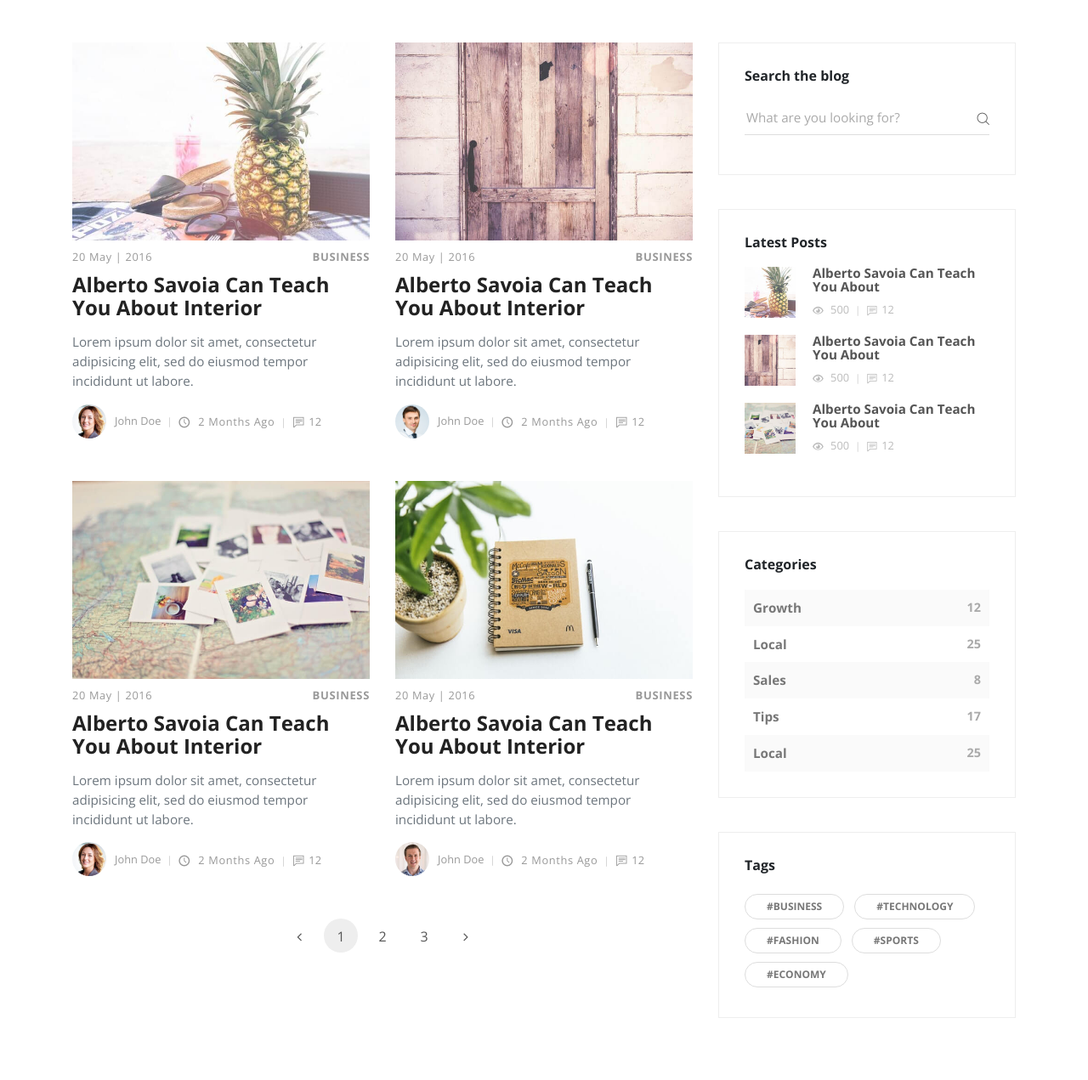
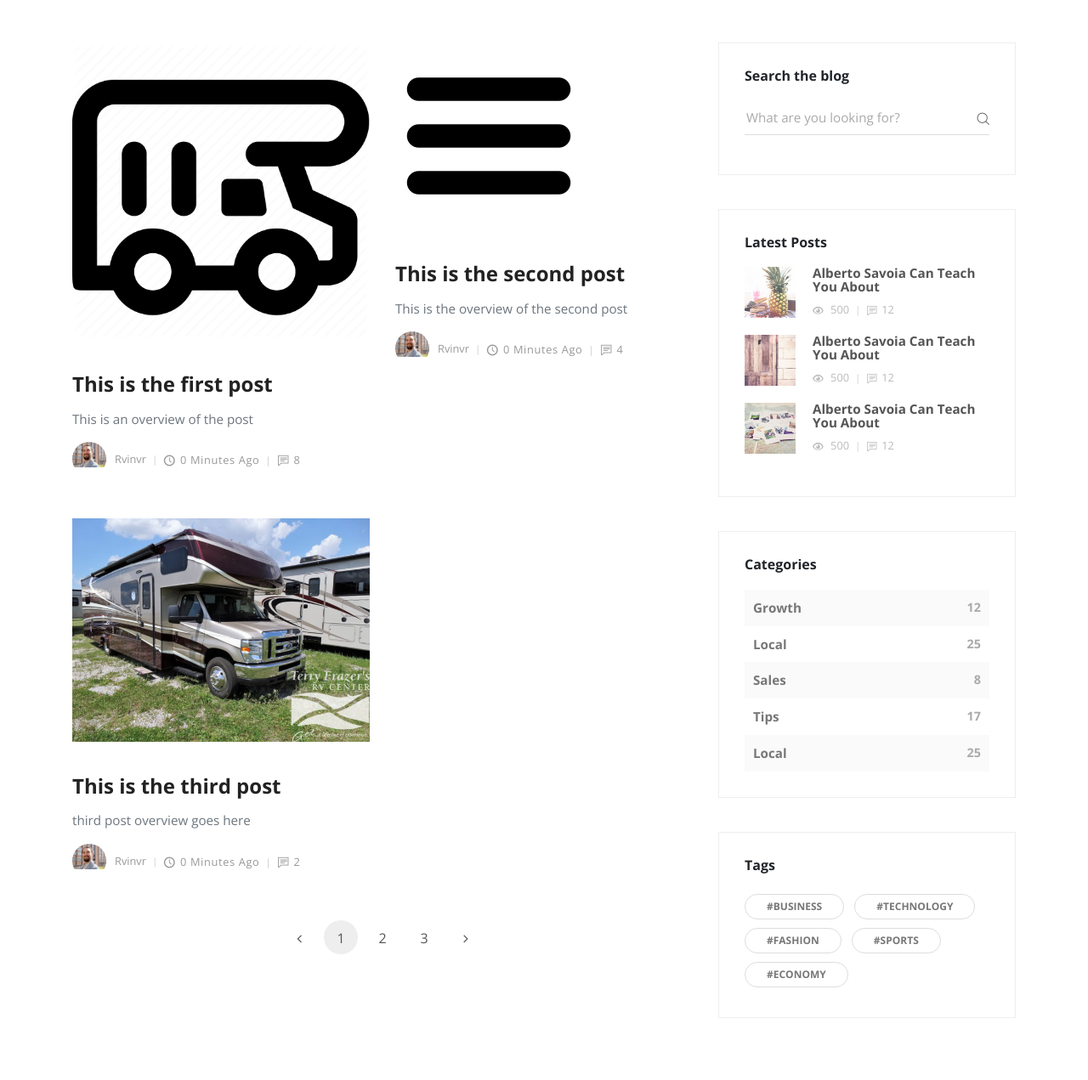
Before and after one commit to cameron-bret/RVinVR, a Django app: page /blog/ in a window 1280 px wide. Shown: the part 81-1352 px from the top of the page at 85% size. Run offline with Django 3.2, Linux system fonts and the light colour scheme; data comes from the database, SQL or seed files in the repository; some libraries are stand-ins or nearby versions.

Commit message:
updated fields on postlist to pull from database

```diff
--- a/src/posts/views.py
+++ b/src/posts/views.py
@@ -19,7 +19,11 @@ def index(request):
   return render(request, 'index.html', context)
 
 def blog(request):
-  return render(request, 'blog.html', {})
+  post_list = Post.objects.all()
+  context = {
+    'post_list': post_list
+  }
+  return render(request, 'blog.html', context)
 
 def post(request):
   return render(request, 'post.html', {})
--- a/src/templates/blog.html
+++ b/src/templates/blog.html
@@ -10,77 +10,29 @@
           <div class="container">
             <div class="row">
               <!-- post -->
+              {% for post in post_list %}
               <div class="post col-xl-6">
-                <div class="post-thumbnail"><a href="post.html"><img src="{% static 'img/blog-post-1.jpeg' %}" alt="..." class="img-fluid"></a></div>
+                <div class="post-thumbnail"><a href="post.html"><img src="{{ post.thumbnail.url }}" alt="..." class="img-fluid"></a></div>
                 <div class="post-details">
                   <div class="post-meta d-flex justify-content-between">
-                    <div class="date meta-last">20 May | 2016</div>
-                    <div class="category"><a href="#">Business</a></div>
+                    <!-- <div class="date meta-last">20 May | 2016</div> -->
+                    {% for cat in post.categories.all %}
+                    <div class="category"><a href="#"></a></div>
+                    {% endfor %}
                   </div><a href="post.html">
-                    <h3 class="h4">Alberto Savoia Can Teach You About Interior</h3></a>
-                  <p class="text-muted">Lorem ipsum dolor sit amet, consectetur adipisicing elit, sed do eiusmod tempor incididunt ut labore.</p>
-                  <footer class="post-footer d-flex align-items-center"><a href="#" class="author d-flex align-items-center flex-wrap">
-                      <div class="avatar"><img src="{% static 'img/avatar-3.jpg' %}" alt="..." class="img-fluid"></div>
-                      <div class="title"><span>John Doe</span></div></a>
-                    <div class="date"><i class="icon-clock"></i> 2 months ago</div>
-                    <div class="comments meta-last"><i class="icon-comment"></i>12</div>
+                    <h3 class="h4">{{ post.title }}</h3></a>
+                  <p class="text-muted">{{ post.overview }}</p>
+                  <footer class="post-footer d-flex align-items-center">
+                    <a href="#" class="author d-flex align-items-center flex-wrap">
+                      <div class="avatar"><img src="{{ post.author.profile_picture.url }}" alt="..." class="img-fluid"></div>
+                      <div class="title"><span>{{ post.author.user.username }}</span></div>
+                    </a>
+                    <div class="date"><i class="icon-clock"></i>{{ post.timestamp|timesince }} ago</div>
+                    <div class="comments meta-last"><i class="icon-comment"></i>{{ post.comment_count }}</div>
                   </footer>
                 </div>
               </div>
-              <!-- post             -->
-              <div class="post col-xl-6">
-                <div class="post-thumbnail"><a href="post.html"><img src="{% static 'img/blog-post-2.jpg' %}" alt="..." class="img-fluid"></a></div>
-                <div class="post-details">
-                  <div class="post-meta d-flex justify-content-between">
-                    <div class="date meta-last">20 May | 2016</div>
-                    <div class="category"><a href="#">Business</a></div>
-                  </div><a href="post.html">
-                    <h3 class="h4">Alberto Savoia Can Teach You About Interior</h3></a>
-                  <p class="text-muted">Lorem ipsum dolor sit amet, consectetur adipisicing elit, sed do eiusmod tempor incididunt ut labore.</p>
-                  <div class="post-footer d-flex align-items-center"><a href="#" class="author d-flex align-items-center flex-wrap">
-                      <div class="avatar"><img src="{% static 'img/avatar-2.jpg' %}" alt="..." class="img-fluid"></div>
-                      <div class="title"><span>John Doe</span></div></a>
-                    <div class="date"><i class="icon-clock"></i> 2 months ago</div>
-                    <div class="comments meta-last"><i class="icon-comment"></i>12</div>
-                  </div>
-                </div>
-              </div>
-              <!-- post             -->
-              <div class="post col-xl-6">
-                <div class="post-thumbnail"><a href="post.html"><img src="{% static 'img/blog-post-3.jpeg' %}" alt="..." class="img-fluid"></a></div>
-                <div class="post-details">
-                  <div class="post-meta d-flex justify-content-between">
-                    <div class="date meta-last">20 May | 2016</div>
-                    <div class="category"><a href="#">Business</a></div>
-                  </div><a href="post.html">
-                    <h3 class="h4">Alberto Savoia Can Teach You About Interior</h3></a>
-                  <p class="text-muted">Lorem ipsum dolor sit amet, consectetur adipisicing elit, sed do eiusmod tempor incididunt ut labore.</p>
-                  <div class="post-footer d-flex align-items-center"><a href="#" class="author d-flex align-items-center flex-wrap">
-                      <div class="avatar"><img src="{% static 'img/avatar-3.jpg' %}" alt="..." class="img-fluid"></div>
-                      <div class="title"><span>John Doe</span></div></a>
-                    <div class="date"><i class="icon-clock"></i> 2 months ago</div>
-                    <div class="comments meta-last"><i class="icon-comment"></i>12</div>
-                  </div>
-                </div>
-              </div>
-              <!-- post -->
-              <div class="post col-xl-6">
-                <div class="post-thumbnail"><a href="post.html"><img src="{% static 'img/blog-post-4.jpeg' %}" alt="..." class="img-fluid"></a></div>
-                <div class="post-details">
-                  <div class="post-meta d-flex justify-content-between">
-                    <div class="date meta-last">20 May | 2016</div>
-                    <div class="category"><a href="#">Business</a></div>
-                  </div><a href="post.html">
-                    <h3 class="h4">Alberto Savoia Can Teach You About Interior</h3></a>
-                  <p class="text-muted">Lorem ipsum dolor sit amet, consectetur adipisicing elit, sed do eiusmod tempor incididunt ut labore.</p>
-                  <div class="post-footer d-flex align-items-center"><a href="#" class="author d-flex align-items-center flex-wrap">
-                      <div class="avatar"><img src="{% static 'img/avatar-1.jpg' %}" alt="..." class="img-fluid"></div>
-                      <div class="title"><span>John Doe</span></div></a>
-                    <div class="date"><i class="icon-clock"></i> 2 months ago</div>
-                    <div class="comments meta-last"><i class="icon-comment"></i>12</div>
-                  </div>
-                </div>
-              </div>
+              {% endfor %}
             </div>
             <!-- Pagination -->
             <nav aria-label="Page navigation example">
```
